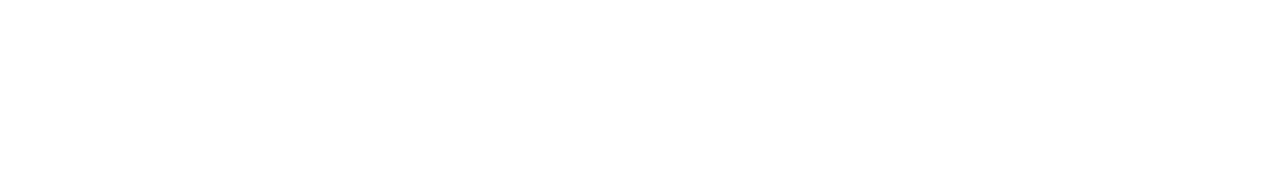
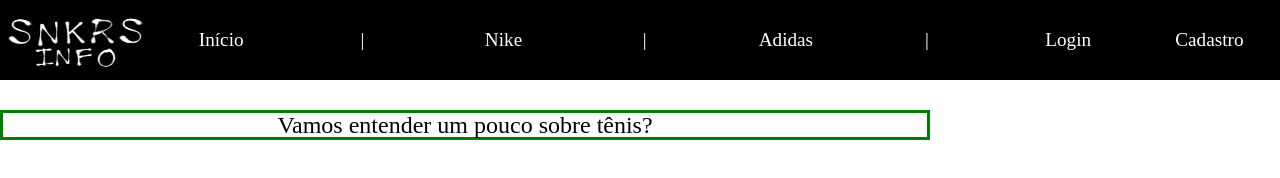
Before and after one commit to leonardosantosborges/Sneakers-ProjetoIndividual, a plain HTML site: page index.html in a window 1280 px wide. Drawn offline with Linux system fonts and the light colour scheme.

Commit message:
Navbar feita e inicialização do centro da página

```diff
--- /dev/null
+++ b/index.css
@@ -0,0 +1,81 @@
+ /* CSS RESET  */
+html, body, div, span, applet, object, iframe,
+h1, h2, h3, h4, h5, h6, p, blockquote, pre,
+a, abbr, acronym, address, big, cite, code,
+del, dfn, em, img, ins, kbd, q, s, samp,
+small, strike, b, sub, sup, tt, var,
+b, u, i, center,
+dl, dt, dd, ol, ul, li,
+fieldset, form, label, legend,
+table, caption, tbody, tfoot, thead, tr, th, td,
+article, aside, canvas, details, embed,
+figure, figcaption, footer, header, hgroup,
+menu, nav, output, ruby, section, summary,
+time, mark, audio, video {
+	margin: 0;
+	padding: 0;
+	border: 0;
+	font-size: 100%;
+	font: inherit;
+	vertical-align: baseline;
+}
+/* HTML5 display-role reset for older browsers */
+article, aside, details, figcaption, figure,
+footer, header, hgroup, menu, nav, section {
+	display: block;
+}
+body {
+	line-height: 1;
+}
+ol, ul {
+	list-style: none;
+}
+blockquote, q {
+	quotes: none;
+}
+blockquote:before, blockquote:after,
+q:before, q:after {
+	content: '';
+	content: none;
+}
+table {
+	border-collapse: collapse;
+	border-spacing: 0;
+}
+
+/* CSS RESET  */
+
+
+/* navbar */
+.navbar {
+    width: 100%;
+    height: 80px;
+    display: flex;
+    background-color: black;
+}
+
+.navbar img {
+    width: 20vh;
+}
+
+.navbar ul {
+    color: white;
+    display: flex;
+    align-items: center;
+    width: 150px;
+    justify-content: center;
+    font-size: larger;
+}
+
+/* CORPO  */
+
+.historia h6 {
+    display: flex;
+    border: 3px solid green;
+    justify-content: center;
+    align-items: center;
+    font-size:x-large;
+    margin-top: 30px;
+    margin-left: 35 0px;
+    margin-right: 350px;
+}
--- a/index.html
+++ b/index.html
@@ -5,8 +5,26 @@
     <meta http-equiv="X-UA-Compatible" content="IE=edge">
     <meta name="viewport" content="width=device-width, initial-scale=1.0">
     <title>SNKRS.INFO</title>
+    <link rel="stylesheet" href="index.css">
 </head>
 <body>
+    <!-- navbar -->
+    <div class="navbar">
+        <img src="imgs/Logo.png" alt="Logo">
+        <ul>Início</ul>
+        <ul>|</ul>
+        <ul>Nike</ul>
+        <ul>|</ul>
+        <ul>Adidas</ul>
+        <ul>|</ul>
+        <ul>Login</ul>
+        <ul>Cadastro</ul>
+    </div>
 
+    <!-- corpo -->
+
+    <div class="historia">
+        <h6>Vamos entender um pouco sobre tênis?</h6>
+    </div>
 </body>
 </html>
```
Also changed, not shown: imgs/Logo.png (added).
